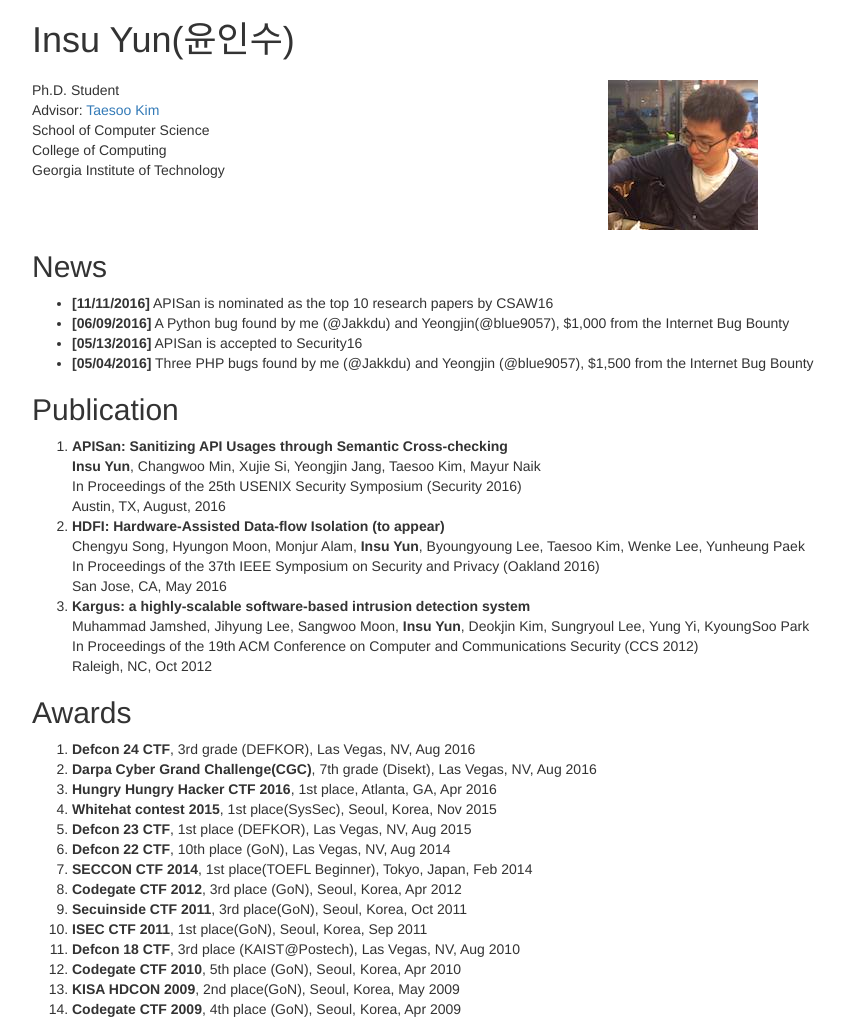
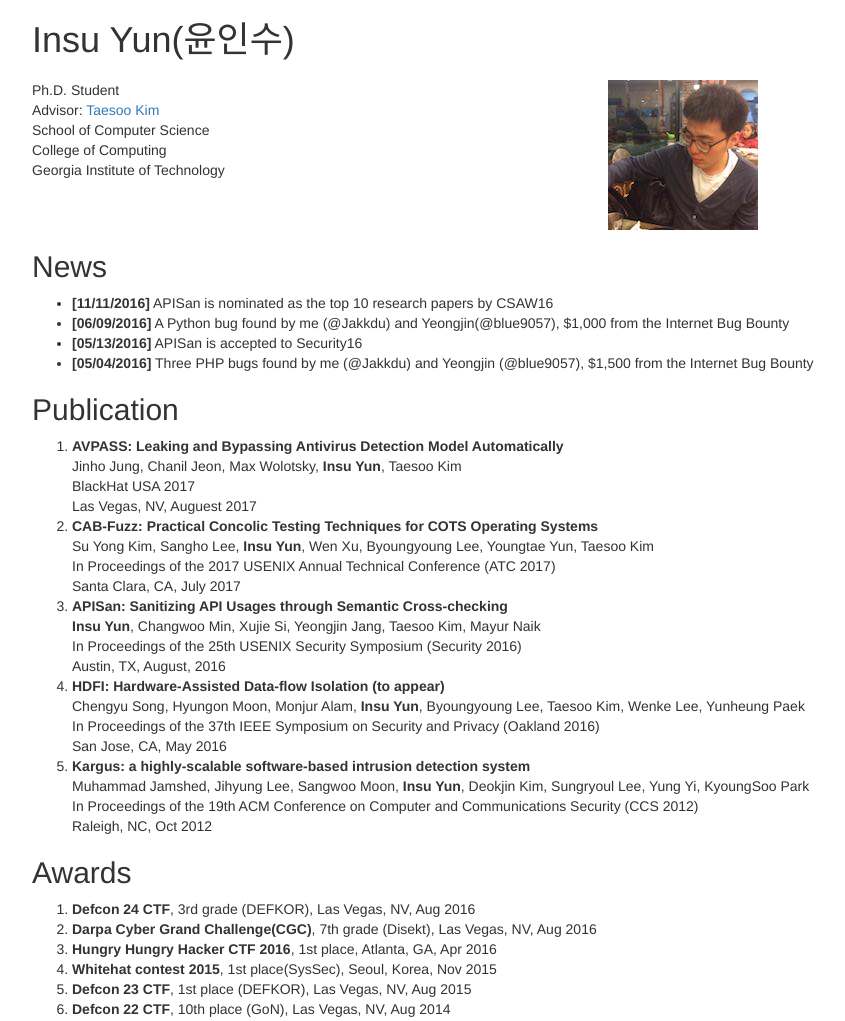
Before and after one commit to jakkdu/jakkdu.github.io, a Jekyll site: the page built from index.html, in a window 1280 px wide. Shown: the part 100-1121 px from the top of the page, without its empty margins (191-1036 px from the left). Built offline with Jekyll 4.4.1, drawn with Linux system fonts in a browser that asks for light colours; nearby versions of some CDN libraries.

Commit message:
Update for 2017

```diff
--- a/_data/pubs.yml
+++ b/_data/pubs.yml
@@ -1,3 +1,25 @@
+- title: "AVPASS: Leaking and Bypassing Antivirus Detection Model Automatically"
+  conf: "BlackHat USA 2017"
+  author:
+    - Jinho Jung
+    - Chanil Jeon
+    - Max Wolotsky
+    - <b>Insu Yun</b>
+    - Taesoo Kim
+  loc: Las Vegas, NV, Auguest 2017
+
+- title: "CAB-Fuzz: Practical Concolic Testing Techniques for COTS Operating Systems"
+  conf: "In Proceedings of the 2017 USENIX Annual Technical Conference (ATC 2017)"
+  author:
+    - Su Yong Kim
+    - Sangho Lee
+    - <b>Insu Yun</b>
+    - Wen Xu
+    - Byoungyoung Lee
+    - Youngtae Yun
+    - Taesoo Kim
+  loc: Santa Clara, CA, July 2017
+
 - title: "APISan: Sanitizing API Usages through Semantic Cross-checking"
   conf: "In Proceedings of the 25th USENIX Security Symposium (Security 2016)"
   author:
```
